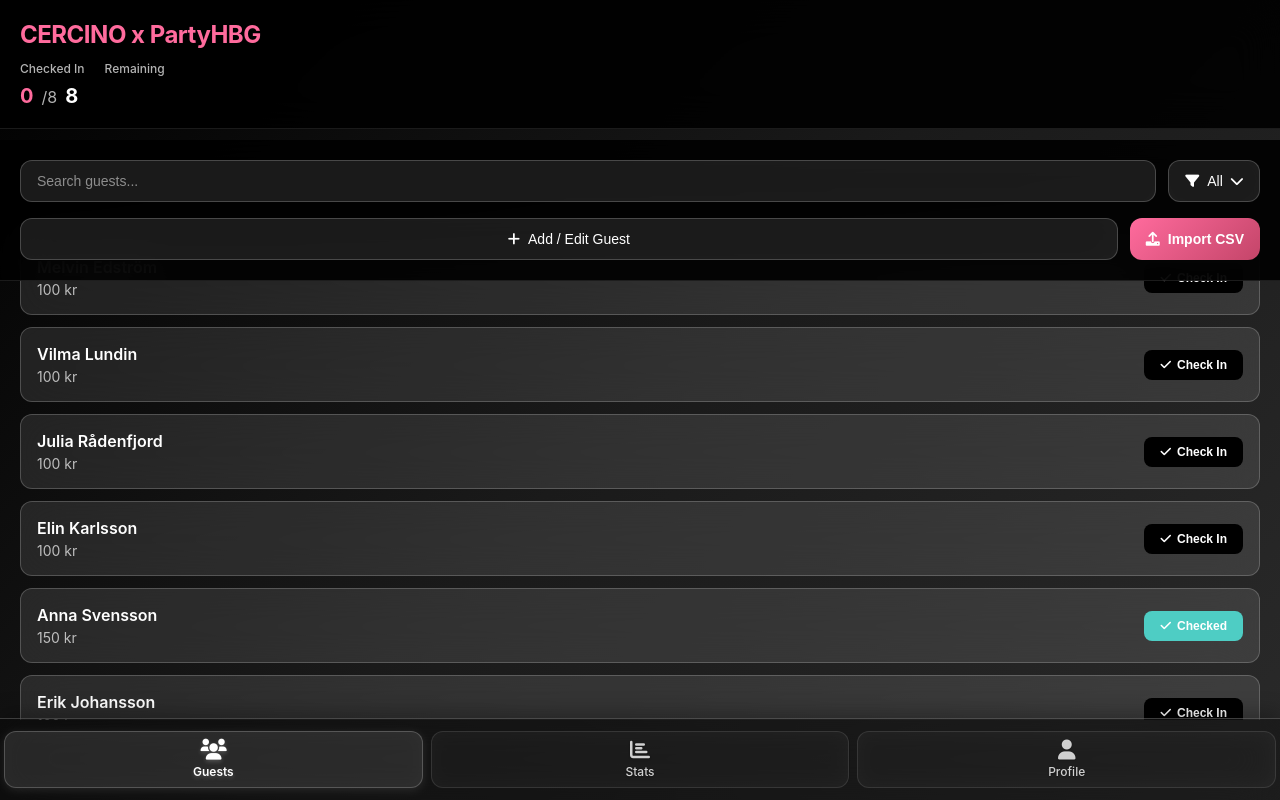
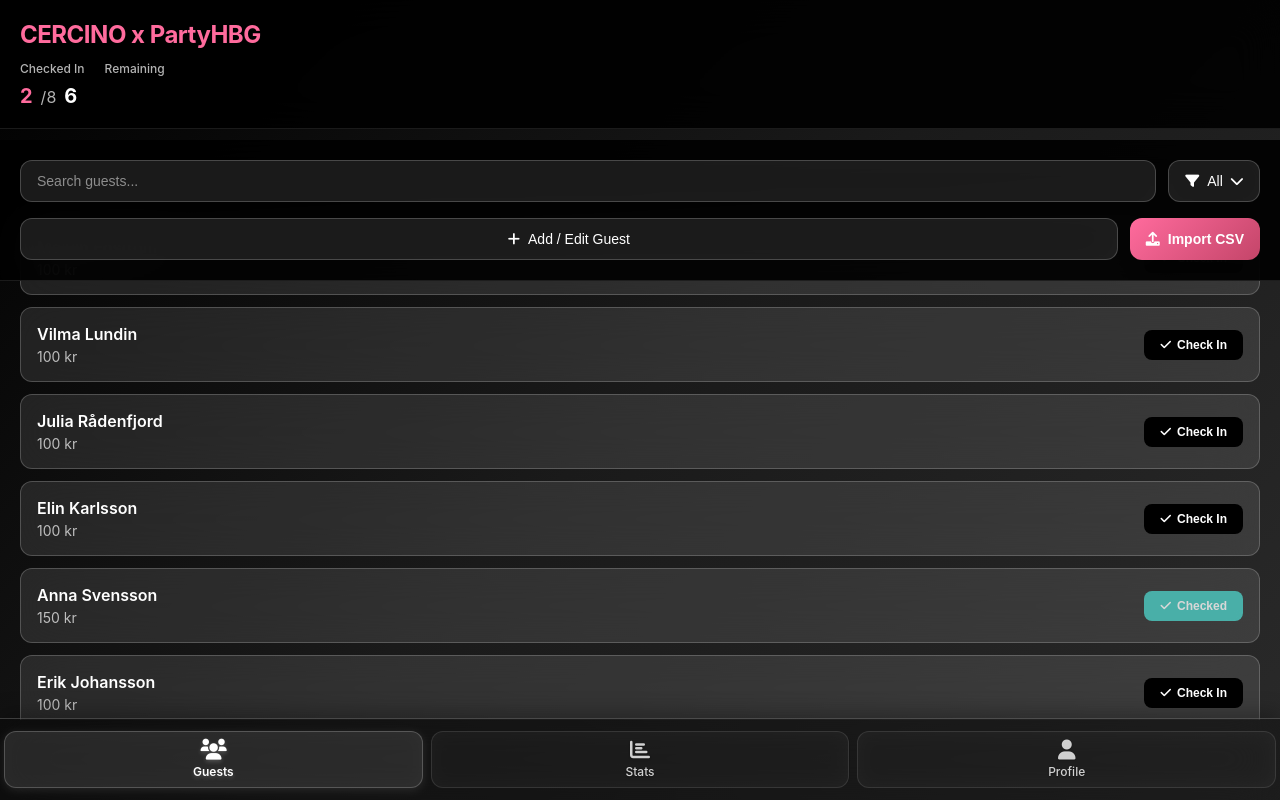
Before and after one commit to terris03/Cercino-queue, a React (Create React App) app: page / in a window 1280 px wide. Both pictures are taken after a click on the button "Explore Services". Built offline with nearby package versions, Linux system fonts and the light colour scheme; the HTML template or start-up script is replaced by a standard one.

Commit message:
Fix guest list positioning and check-in functionality

```diff
--- a/src/App.css
+++ b/src/App.css
@@ -524,12 +524,12 @@ code {
 
 .guest-list {
   position: fixed;
-  top: 240px;
+  top: 200px;
   left: 0;
   right: 0;
   bottom: 80px;
   overflow-y: auto;
-  padding: 0 20px;
+  padding: 20px;
   background: transparent;
 }
 
@@ -595,6 +595,17 @@ code {
 }
 
 .checkin-btn.checked:hover {
+  background: #4ecdc4;
+  transform: none;
+}
+
+.checkin-btn:disabled {
+  background: #4ecdc4;
+  cursor: not-allowed;
+  opacity: 0.8;
+}
+
+.checkin-btn:disabled:hover {
   background: #4ecdc4;
   transform: none;
 }
--- a/src/components/GuestlistScreen.js
+++ b/src/components/GuestlistScreen.js
@@ -3,10 +3,9 @@ import React, { useState } from 'react';
 const GuestlistScreen = ({ onLogout, onNavigate }) => {
   const [searchTerm, setSearchTerm] = useState('');
   const [filter] = useState('All');
-  const [checkedInCount, setCheckedInCount] = useState(0);
 
-  // Sample guest data
-  const [guests] = useState([
+  // Sample guest data with state management
+  const [guests, setGuests] = useState([
     { id: 1, name: 'Melvin Edström', price: '100 kr', checkedIn: false },
     { id: 2, name: 'Vilma Lundin', price: '100 kr', checkedIn: false },
     { id: 3, name: 'Julia Rådenfjord', price: '100 kr', checkedIn: false },
@@ -18,11 +17,17 @@ const GuestlistScreen = ({ onLogout, onNavigate }) => {
   ]);
 
   const totalGuests = guests.length;
+  const checkedInCount = guests.filter(guest => guest.checkedIn).length;
   const remainingGuests = totalGuests - checkedInCount;
 
   const handleCheckIn = (guestId) => {
-    // In a real app, this would update the database
-    setCheckedInCount(prev => prev + 1);
+    setGuests(prevGuests =>
+      prevGuests.map(guest =>
+        guest.id === guestId
+          ? { ...guest, checkedIn: !guest.checkedIn }
+          : guest
+      )
+    );
   };
 
   const filteredGuests = guests.filter(guest =>
```
